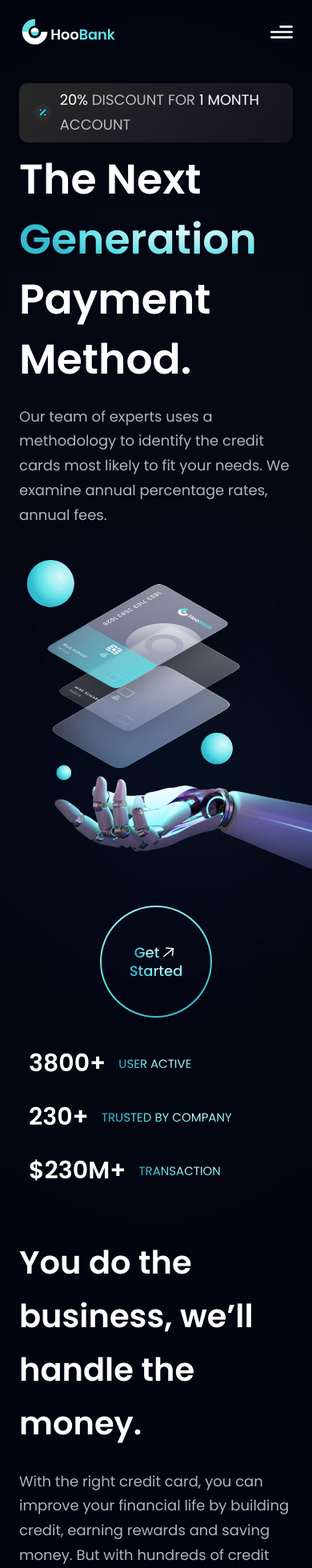
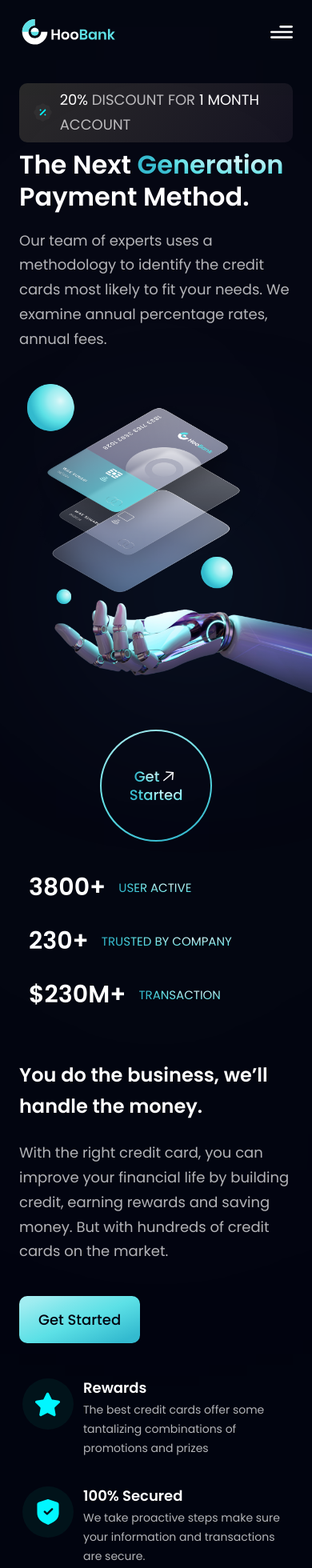
Before and after one commit to KusLife/modern_bank, a React (Vite) app: page / in a window 390 px wide. Shown: the top 1960 px of the page at 80% size. Built offline with nearby package versions, Linux system fonts and the light colour scheme.

Commit message:
fixed fonts and boxes size

```diff
--- a/src/components/Business.jsx
+++ b/src/components/Business.jsx
@@ -5,7 +5,7 @@ import styles, { layout } from '../style'
 
 
 const FeatureCard = ({icon, title, content, index}) => (
-  <div className={`flex flex-row p-6 rounded-[20px] ${index !== features.length - 1 ? 'mb-6' : 'mb-0'} feature-card`}>
+  <div className={`flex flex-row sm:p-6 p-1 rounded-[20px] ${index !== features.length - 1 ? 'mb-6' : 'mb-0'} feature-card`}>
     <div className={`w-[64px] h-[64px] rounded-full bg-dimBlue ${styles.flexCenter}`}>
       <img src={icon} alt="icon" className='w-[50%] h-[50%] object-contain' />
     </div>
--- a/src/components/FeedbackCard.jsx
+++ b/src/components/FeedbackCard.jsx
@@ -2,10 +2,10 @@ import React from 'react'
 import { quotes } from '../assets'
 
 const FeedbackCard = ({content, name, title, img}) => (
-    <div className='flex flex-col justify-between px-10 py-12
+    <div className='flex flex-col justify-between px-10 sm:py-14 py-1
       rounded-[20px] md:mr-10 sm:mr-5 mr-0 my-5 feedback-card max-w-[370px]'>
         <img src={quotes} alt='double_quotes' className='h-[42px] w-[26px] object-contain'/>
-        <p className='font-poppins font-normal text-white text-[18px] leading-[32px] my-5'>{content}</p>
+        <p className='font-normal text-white text-[18px] md:leading-[32px] leading-[28px] my-5'>{content}</p>
 
         <div className='flex flex-row'>
             <img src={img} alt="user" className='rounded-full h-[48px] w-[48px]'/>
@@ -15,6 +15,7 @@ const FeedbackCard = ({content, name, title, img}) => (
               <p  className='font-poppins font-normal text-dimWhite text-[16px] leading-[24px]'>{title}</p>
             </div>
         </div>
+        <img src={quotes} alt='double_quotes' className='self-end h-[42px] w-[26px] object-contain'/>
     </div>
   )
 
--- a/src/components/Hero.jsx
+++ b/src/components/Hero.jsx
@@ -21,8 +21,8 @@ const Hero = () => (
       </div>
 {/* leftside Hero text */}
       <div className='flex flex-row justify-between items-center w-full'>
-        <h1 className='flex-1 font-semibold font-poppins ss:text-[72px] text-[52px] text-white
-        ss:leading-[100px] leading-[75px]'>
+        <h1 className='flex-1 font-semibold font-poppins ss:text-[72px] text-[200%] text-white
+        ss:leading-[100px] leading-[40px]'>
           The Next <br className='sm:block hidden'/> {' '}
           <span className='text-gradient'>Generation
           </span>
@@ -31,8 +31,8 @@ const Hero = () => (
           <GetStarted/>
         </div>
       </div>
-      <h1 className='font-semibold font-poppins ss:text-[68px] text-[52px] text-white
-        ss:leading-[100px] leading-[75px] w-full'>Payment Method.
+      <h1 className='font-semibold font-poppins ss:text-[68px] text-[200%] text-white
+        ss:leading-[100px] leading-[40px] w-full'>Payment Method.
         </h1>
           <p className={`${styles.paragraph} max-w-[470px] mt-5`}>
           Our team of experts uses a methodology to identify the credit cards
--- a/src/style.js
+++ b/src/style.js
@@ -1,7 +1,7 @@
 const styles = {
     boxWidth: "xl:max-w-[1280px] w-full",
 
-    heading2: "font-poppins font-semibold xs:text-[48px] text-[40px] text-white xs:leading-[76.8px] leading-[66.8px] w-full",
+    heading2: "font-poppins font-semibold xs:text-[48px] text-[150%] text-white xs:leading-[76.8px] leading-[160%] w-full",
     paragraph: "font-poppins font-normal text-dimWhite text-[18px] leading-[30.8px]",
 
     flexCenter: "flex justify-center items-center",
```
